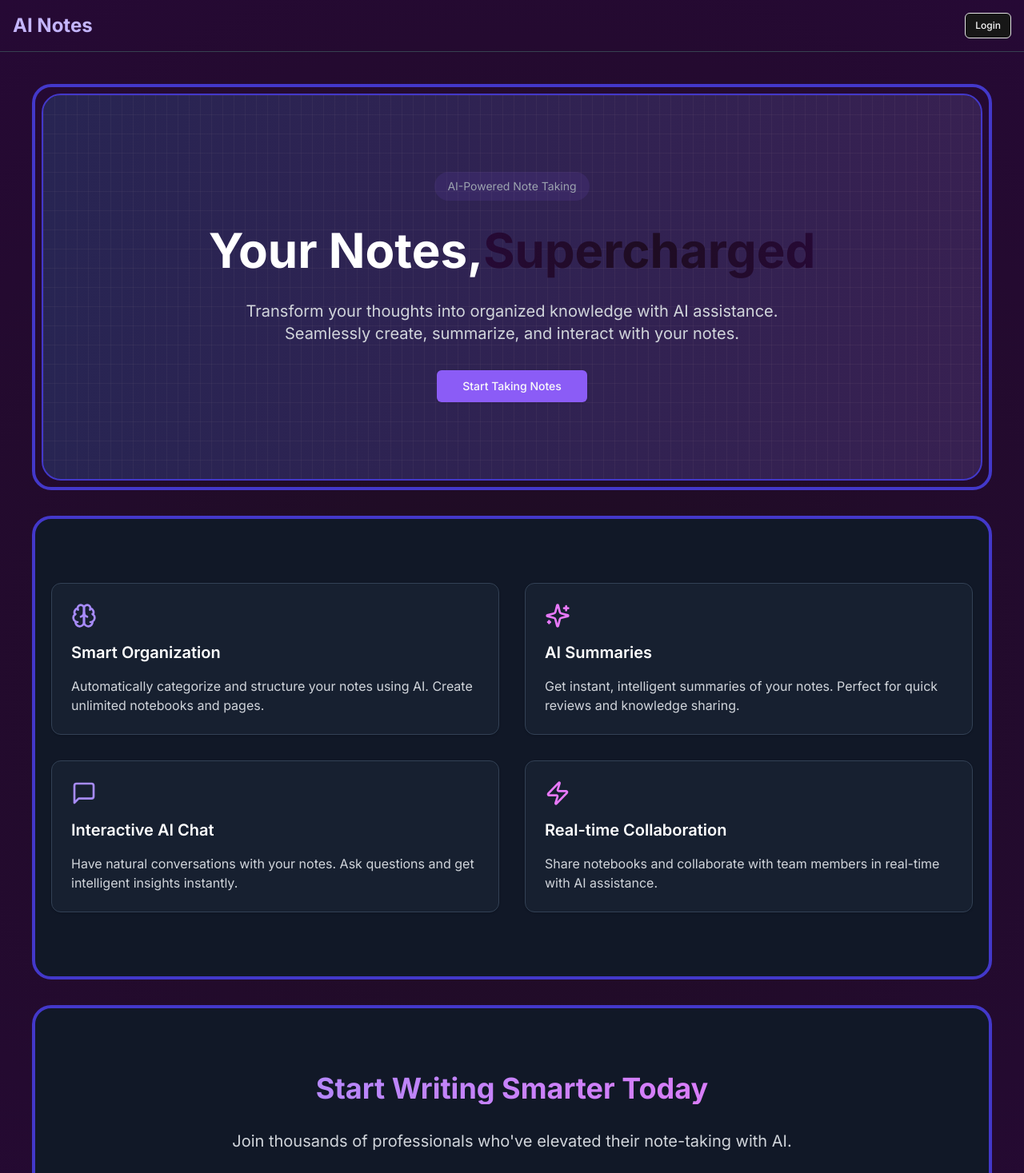
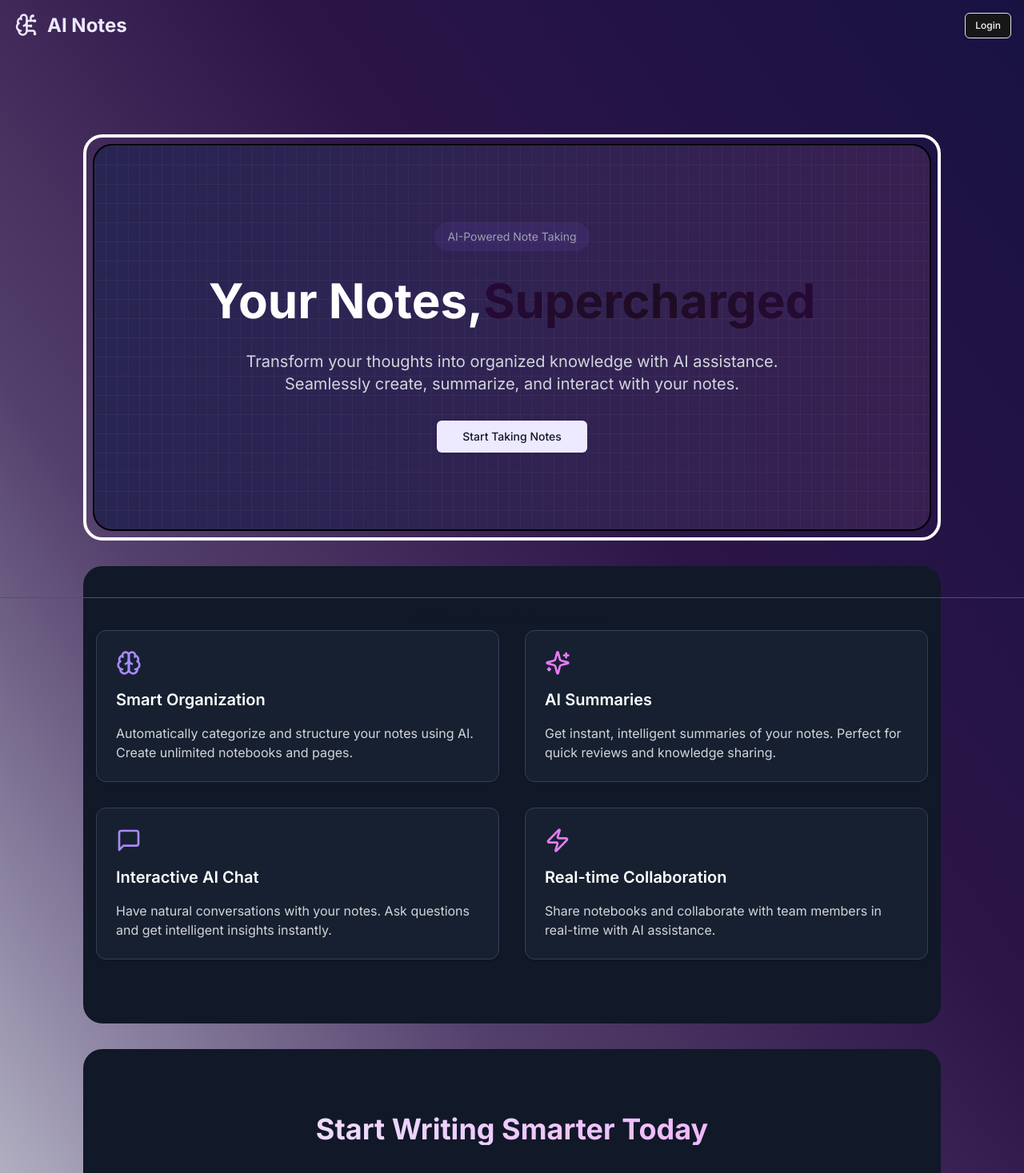
Before and after one commit to shounak03/AiNotes, a Next.js app: page / in a window 1280 px wide. Shown: the top 1467 px of the page at 80% size. Built offline with nearby package versions, Linux system fonts and the light colour scheme; no server answers.

Commit message:
changing ui part 2

```diff
--- a/app/layout.tsx
+++ b/app/layout.tsx
@@ -18,7 +18,7 @@ export default function RootLayout({
   return (
     <html lang="en">
       <body className={inter.className}>
-        <div className=" min-h-screen bg-custom-gradient-1">
+        <div className=" min-h-screen bg-custom-gradient-3">
           <Header />
           <main className="flex-grow p-10" >
             {children}
--- a/app/notebook/[name]/page.tsx
+++ b/app/notebook/[name]/page.tsx
@@ -4,7 +4,7 @@
 import { useEffect, useState } from 'react'
 import { Button } from '@/components/ui/button'
 import { Card, CardContent, CardHeader, CardTitle } from '@/components/ui/card'
-import { EllipsisVertical, Pencil, Plus, Send, SendIcon, Settings, SquareArrowOutUpRight, Trash2 } from 'lucide-react'
+import { EllipsisVertical, Pencil, Plus, Send, SendIcon, Settings, Share, Share2, SquareArrowOutUpRight, Trash2 } from 'lucide-react'
 
 
 import Link from 'next/link'
@@ -127,10 +127,10 @@ export default function NotebookPage({ params }: Props) {
 
 
   return (
-    <div className="container mx-auto px-4 py-8">
+    <div className="container mx-auto px-4">
       <div className="space-y-6">
         <div className="flex justify-between items-center">
-          <h1 className="text-4xl font-bold capitalize">{name}</h1>
+          <h1 className="text-4xl font-bold text-violet-100 capitalize">{name}</h1>
           <div className="flex items-center space-x-4">
 
             <Link href={`${name}/chat`}>
@@ -139,7 +139,7 @@ export default function NotebookPage({ params }: Props) {
                 </Button>
             </Link>
 
-            <DropdownMenu>
+            {/* <DropdownMenu>
               <DropdownMenuTrigger asChild>
                 <Settings size={25} strokeWidth={1.75} cursor={"pointer"} />
               </DropdownMenuTrigger>
@@ -151,7 +151,9 @@ export default function NotebookPage({ params }: Props) {
                   <Pencil size={20} strokeWidth={1.75} /> <span className='font-semibold'>Edit</span>
                 </DropdownMenuItem>
               </DropdownMenuContent>
-            </DropdownMenu>
+            </DropdownMenu> */}
+
+            <Share2 size={20} strokeWidth={1.75} cursor={"pointer"} color='white' />
 
           </div>
         </div>
--- a/app/notebook/page.tsx
+++ b/app/notebook/page.tsx
@@ -4,12 +4,23 @@ import CreateNotebook from '@/components/CreateNotebook'
 
 
 
+// export default function Home() {
+
+//     return (
+//         <div className="space-y-6 bg-gray-900 p-6 rounded-xl">
+//             <CreateNotebook/>
+//             <FetchNotebook/>
+//         </div>
+//     )
+// }
+
 export default function Home() {
-
     return (
-        <div className="space-y-6">
-            <CreateNotebook/>
-            <FetchNotebook/>
+      <div className="flex-1 h-[calc(90vh-128px)] overflow-y-auto bg-slate-900 rounded-xl">
+        <div className="space-y-6 bg-gray-900 p-6 rounded-xl mx-6">
+          <CreateNotebook />
+          <FetchNotebook />
         </div>
-    )
-}
+      </div>
+    );
+  }
--- a/app/page.tsx
+++ b/app/page.tsx
@@ -3,16 +3,17 @@ import React from 'react';
 import { Button } from "@/components/ui/button";
 import { Card, CardContent } from "@/components/ui/card";
 import { Brain, Sparkles, Zap, MessageSquare } from "lucide-react";
+import Link from 'next/link';
 
 const LandingPage = () => {
   return (
-    // <main className="min-h-screen space-y-8 p-4 bg-gradient-to-br from-blue-200 to-indigo-200">
-    <main className="min-h-screen space-y-8 violet-100">
-      {/* Hero Section with Grid Background */}
-      <section className="border-separate border-4 border-spacing-2 border-indigo-700 rounded-3xl p-2">
+
+    <main className="min-h-screen space-y-8 p-16">
+
+      <section className="border-separate border-4 border-spacing-2 border-white rounded-3xl p-2">
 
 
-        <section className="relative overflow-hidden  bg-slate-900 border-2  border-indigo-700 rounded-3xl p-24">
+        <section className="relative overflow-hidden  bg-slate-900 border-2  border-black rounded-3xl p-24">
 
           <div className="absolute inset-0 bg-[linear-gradient(to_right,#4f4f4f2e_1px,transparent_1px),linear-gradient(to_bottom,#4f4f4f2e_1px,transparent_1px)] bg-[size:14px_24px]">
             <div className="absolute inset-0 bg-gradient-to-r from-violet-500/20 to-fuchsia-500/20"></div>
@@ -25,16 +26,18 @@ const LandingPage = () => {
               </span>
               <h1 className="text-6xl font-bold text-white">
                  Your Notes,
-                 {/*<span className="text-transparent bg-clip-text bg-black">Supercharged</span> */}
+
                 <span className="text-transparent bg-clip-text bg-custom-gradient-1">Supercharged</span>
               </h1>
               <p className="text-xl text-gray-300 max-w-2xl mx-auto">
                 Transform your thoughts into organized knowledge with AI assistance. Seamlessly create, summarize, and interact with your notes.
               </p>
               <div className="flex gap-4 justify-center">
-                <Button size="lg" className="bg-violet-500 hover:bg-violet-600">
-                  Start Taking Notes
-                </Button>
+                <Link href='/notebook'>
+                  <Button size="lg" className="bg-violet-100 text-gray-900 hover:bg-white">
+                    Start Taking Notes
+                  </Button>
+                </Link>
 
               </div>
             </div>
@@ -42,8 +45,8 @@ const LandingPage = () => {
         </section>
       </section>
 
-      {/* Features Grid */}
-      <section className="py-20 px-4 border-4 border-indigo-700 rounded-3xl bg-gray-900">
+
+      <section className="py-20 px-4  border-white rounded-3xl bg-gray-900">
         <div className="max-w-6xl mx-auto grid grid-cols-1 md:grid-cols-2 gap-8">
           <Card className="bg-slate-800/50 border-slate-700 hover:border-violet-500/50 transition-all p-6">
             <CardContent className="space-y-4 p-0">
@@ -87,13 +90,13 @@ const LandingPage = () => {
         </div>
       </section>
 
-      {/* CTA Section */}
-      <section className="py-20 px-4 border-4 border-indigo-700 rounded-3xl bg-gray-900">
+
+      <section className="py-20 px-4 border-1 border-indigo-700 rounded-3xl bg-gray-900">
         <div className="max-w-4xl mx-auto text-center space-y-8">
-          <h2 className="text-4xl font-bold text-transparent bg-clip-text bg-gradient-to-r from-violet-400 to-fuchsia-400">
+          <h2 className="text-4xl font-bold text-transparent bg-clip-text bg-gradient-to-r from-violet-100 to-fuchsia-300">
             Start Writing Smarter Today
           </h2>
-          <p className="text-xl text-gray-300">
+          <p className="text-xl text-violet-100">
             Join thousands of professionals who've elevated their note-taking with AI.
           </p>
           <Button size="lg" className="bg-violet-500 hover:bg-violet-600">
--- a/components/CreateNotebook.tsx
+++ b/components/CreateNotebook.tsx
@@ -7,11 +7,6 @@ import { Input } from '@/components/ui/input'
 import { Textarea } from '@/components/ui/textarea'
 import { useState } from 'react'
 import { toast } from 'sonner'
-
-// Mock data for notebooks
-
-
-
 
 
 export default function CreateNotebook() {
@@ -47,8 +42,8 @@ export default function CreateNotebook() {
 
   return (
     <div className="flex justify-between items-center">
-                <h1 className="text-3xl font-bold">Your Notebooks</h1>
-                <Button onClick={() => setIsNewSpaceDialogOpen(true)}>
+                <h1 className="text-3xl font-bold text-violet-100">Your Notebooks</h1>
+                <Button onClick={() => setIsNewSpaceDialogOpen(true)} className='bg-violet-100 text-black'>
                     <Plus className="mr-2 h-4 w-4" /> New Notebook
                 </Button>
                 <Dialog open={isNewSpaceDialogOpen} onOpenChange={setIsNewSpaceDialogOpen}>
--- a/components/FetchNotebook.tsx
+++ b/components/FetchNotebook.tsx
@@ -2,8 +2,9 @@
 import Link from 'next/link'
 import { Card, CardContent, CardHeader, CardTitle } from '@/components/ui/card'
 import { useEffect, useState } from 'react'
+import { Send } from 'lucide-react'
 
-interface notes{
+interface notes {
     id: number,
     name: string,
     description: string
@@ -22,15 +23,20 @@ export default function FetchNotebook() {
 
     useEffect(() => {
         fetchNotebook()
-    },[])
+    }, [])
 
     return (
-    <div className="grid grid-cols-1 md:grid-cols-2 lg:grid-cols-3 gap-6">
+        <div className="grid grid-cols-1 md:grid-cols-2 lg:grid-cols-3 gap-6 ">
             {notes?.map((data) => (
-        <Link  href={{pathname:`/notebook/${(data?.name)}`,query:{id:data?.id},}} as={`/notebook/${(data?.name)}-${data?.id}`} key={data?.id}>
-            <Card className="hover:shadow-md transition-shadow hover:bg-gray-200">
+                <Link href={{ pathname: `/notebook/${(data?.name)}`, query: { id: data?.id }, }} as={`/notebook/${(data?.name)}-${data?.id}`} key={data?.id}>
+                    <Card className="hover:shadow-md transition-shadow hover:bg-gray-200 bg-violet-100">
                         <CardHeader>
+                            <div className='flex justify-between'>
                                 <CardTitle>{data?.name}</CardTitle>
+
+                                <Send />
+
+                            </div>
                         </CardHeader>
                         <CardContent>
                             <p className="text-sm text-gray-500">{data?.description} pages</p>
--- a/components/Footer.tsx
+++ b/components/Footer.tsx
@@ -1,8 +1,8 @@
 export default function Footer() {
     return (
-      <footer className="0 border-t border-gray-600 py-4">
-        <div className="container mx-auto px-4 text-center text-sm text-gray-600">
-          © 2023 AI Note-Taking App. All rights reserved.
+      <footer className="absolute bottom-0 left-0 right-0 border-t border-gray-600 py-4">
+        <div className="container mx-auto px-4 text-center text-sm text-gray-900">
+        © {new Date().getFullYear()} AI Notes. All rights reserved.
         </div>
       </footer>
     )
--- a/components/Header.tsx
+++ b/components/Header.tsx
@@ -6,7 +6,7 @@ import {
   DropdownMenuItem,
   DropdownMenuTrigger,
 } from '@/components/ui/dropdown-menu'
-import { Settings, LogOut } from 'lucide-react'
+import { Settings, LogOut, BrainCircuit } from 'lucide-react'
 import { createClient } from '@/utils/supabase/server'
 import { logout } from '@/app/auth/action'
 
@@ -21,13 +21,27 @@ export default async function Header() {
 
 
   return (
-    <header className=" shadow-sm border-b border-gray-700">
+    <header >
       <div className="container mx-auto px-4 py-4 flex justify-between items-center">
-        <Link href="/" className="text-2xl font-bold text-violet-300">
-          AI Notes
+        <Link href="/" >
+          <div className="flex text-2xl font-bold  text-violet-100">
+            <BrainCircuit width={35} height={30} className='mr-2'/>
+            AI Notes
+          </div>
         </Link>
         {user!==null ? (
           <div className="flex items-center space-x-4">
+            <Link href={'/'}>
+              <Button variant="ghost" size="icon" className="rounded-full border-2 text-black bg-violet-100 border-white">
+                  Ai
+              </Button>
+            </Link>
+            <Link href="/notebook">
+              <Button size={"sm"} type='submit' variant={"outline"}
+                  className={"bg-violet-100 text-black hover:bg-white hover:text-black mr-4"}>
+                  Notebook
+              </Button>
+            </Link>
           <DropdownMenu>
             <DropdownMenuTrigger asChild>
               <Button variant="ghost" size="icon" className="rounded-full border-2 border-gray-600">
@@ -40,7 +54,7 @@ export default async function Header() {
                 />
               </Button>
             </DropdownMenuTrigger>
-            <DropdownMenuContent align="end">
+            <DropdownMenuContent align="end" className='bg-violet-100 mt-2'>
               <DropdownMenuItem>
                 <span className="font-semibold">Username</span>
               </DropdownMenuItem>
--- a/tailwind.config.ts
+++ b/tailwind.config.ts
@@ -12,7 +12,9 @@ export default {
 		backgroundImage: {
 			'custom-gradient': 'linear-gradient(to right top, #2d144d, #2d1348, #2d1344, #2c123f, #2b123b, #291238, #281234, #261231, #23122e, #20122a, #1d1227, #1b1223)',
 
-			"custom-gradient-1": "radial-gradient(circle, #1e0c22, #200c26, #220b2b, #240a30, #260935)"
+			"custom-gradient-1": "radial-gradient(circle, #1e0c22, #200c26, #220b2b, #240a30, #260935)",
+			"custom-gradient-2": "radial-gradient(circle, #dff2eb, #d6efe9, #ccece8, #c2e8e7, #b9e5e8)",
+			"custom-gradient-3": "linear-gradient(to right top, #d0cfd9, #adaabe, #8d85a3, #706287, #54406c, #47315f, #392253, #2c1447, #271446, #221345, #1d1343, #171242);",
 		  },
   		colors: {
   			background: 'hsl(var(--background))',
```
Lines whose indentation alone changed are shown as unchanged.
